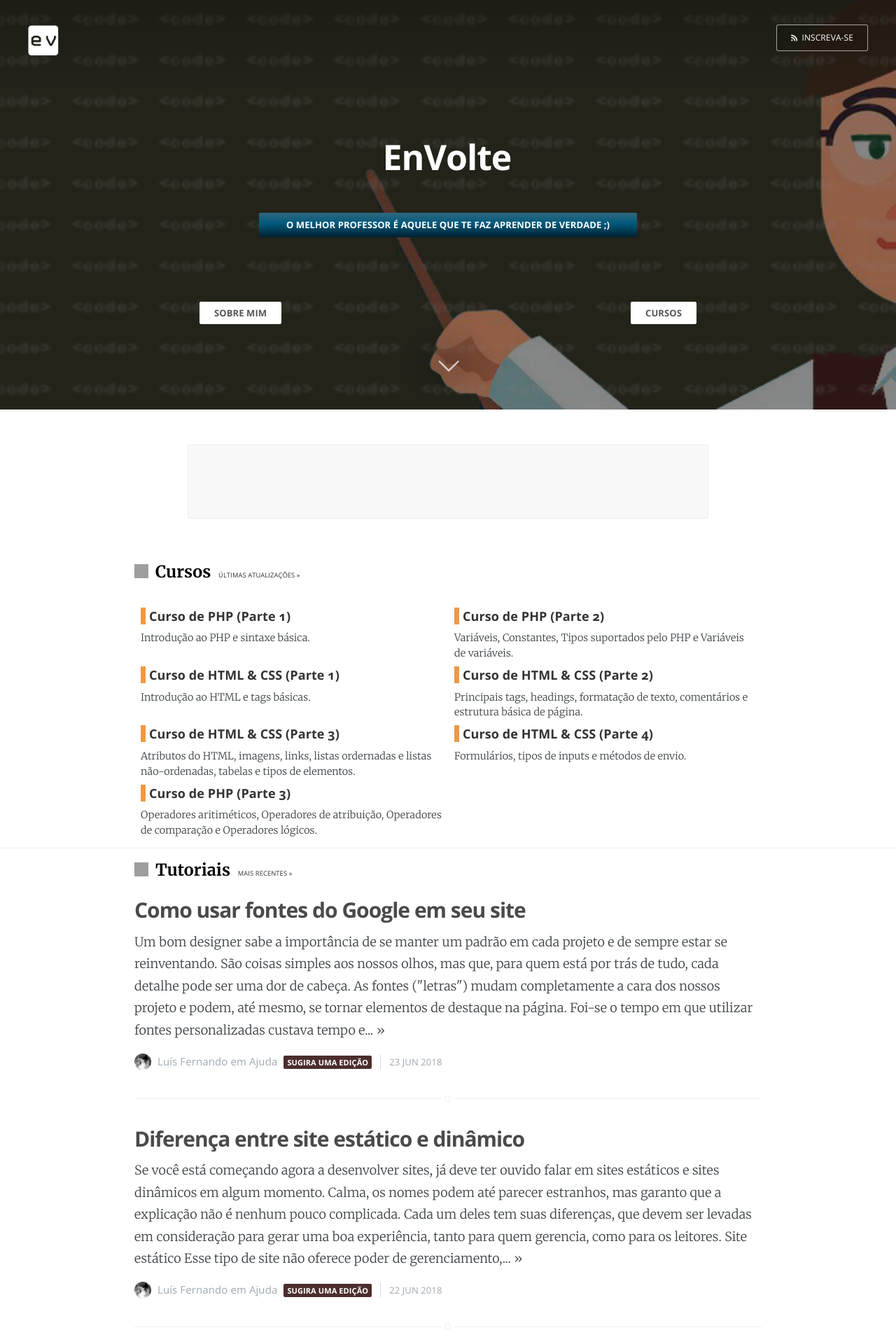
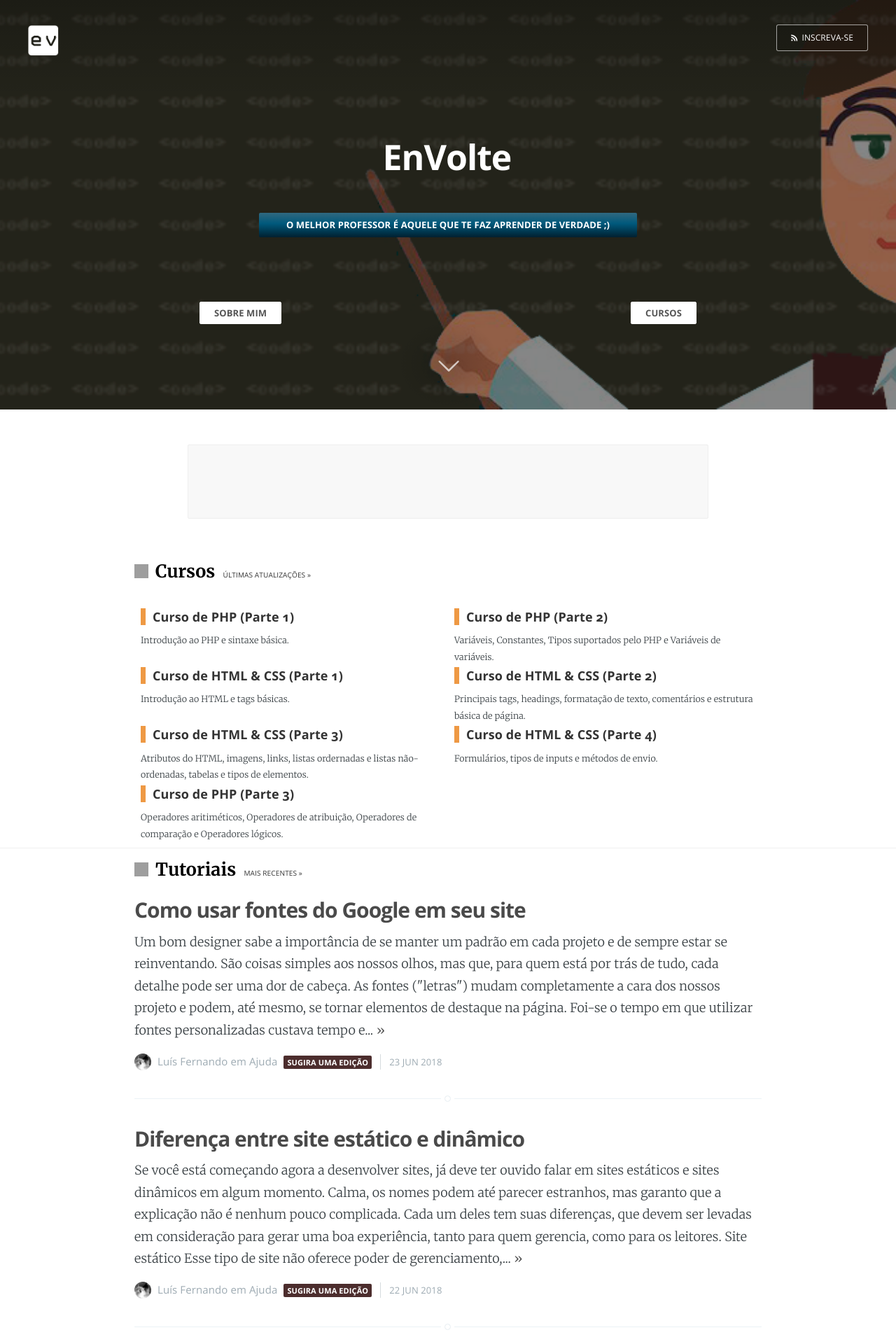
Before and after one commit to EnVolte/envolte.github.io, a Jekyll site: the page built from index.html, in a window 1280 px wide. Shown: the top 1920 px of the page at 70% size. Built offline with Jekyll 4.4.1, drawn with Linux system fonts in a browser that asks for light colours; the list of posts is cut into pages by our own code; grey boxes are pictures that could not be loaded.

Commit message:
Update screen.css

```diff
--- a/assets/css/screen.css
+++ b/assets/css/screen.css
@@ -1832,12 +1832,12 @@ section#about a {color: #30687f; font-weight: bold;}
 #right {width: 30%; float: right; position: relative;}
 #right:hover p, #right:hover h2 {color: #000;}
 
-.titlep {float: left; width: 100%; margin: 0px auto 25px; font-size: 1.3em; color: #000; position: relative; font-weight: bold;}
+.titlep {float: left; width: 100%; margin: 0px auto 25px; font-size: 1.4em; color: #000; position: relative; font-weight: bold;}
 .titlep span.ico {float: left; width: 20px; height: 20px; background-size: 20px; margin-top: 5px; margin-left: 0px; margin-right: 10px; display: block; opacity: 1; overflow: hidden;}
 .titlep a {text-decoration: none;}
 
 #alin {width: 100%; height: auto; display: inline-block; margin: 1rem auto 0; position: relative; z-index: 1;}
-ul#curso {float: left; width: 100%; margin: 0px 0px 0px -30px; position: relative; line-height: 1.2em;}
+ul#curso {float: left; width: 100%; margin: 0px 0px 0px -30px; position: relative; line-height: 1.3em;}
 ul#curso li {float: left; margin-left: 1%; margin-right: 1%; width: 48%; background: #; height: 70px; padding: 0; list-style: none; z-index: 9;}
-ul#curso li a {color: #333; border-left: 7px solid #e94; padding-left: 5px; text-decoration: none; font-family: Open Sans; font-weight: bold;}
-ul#curso li p {margin-top: 10px; font-size: 0.8em;}
+ul#curso li a {color: #333; border-left: 7px solid #e94; padding-left: 10px; text-decoration: none; font-family: Open Sans; font-weight: bold;}
+ul#curso li p {margin-top: 10px; font-size: 0.7em;}
```
